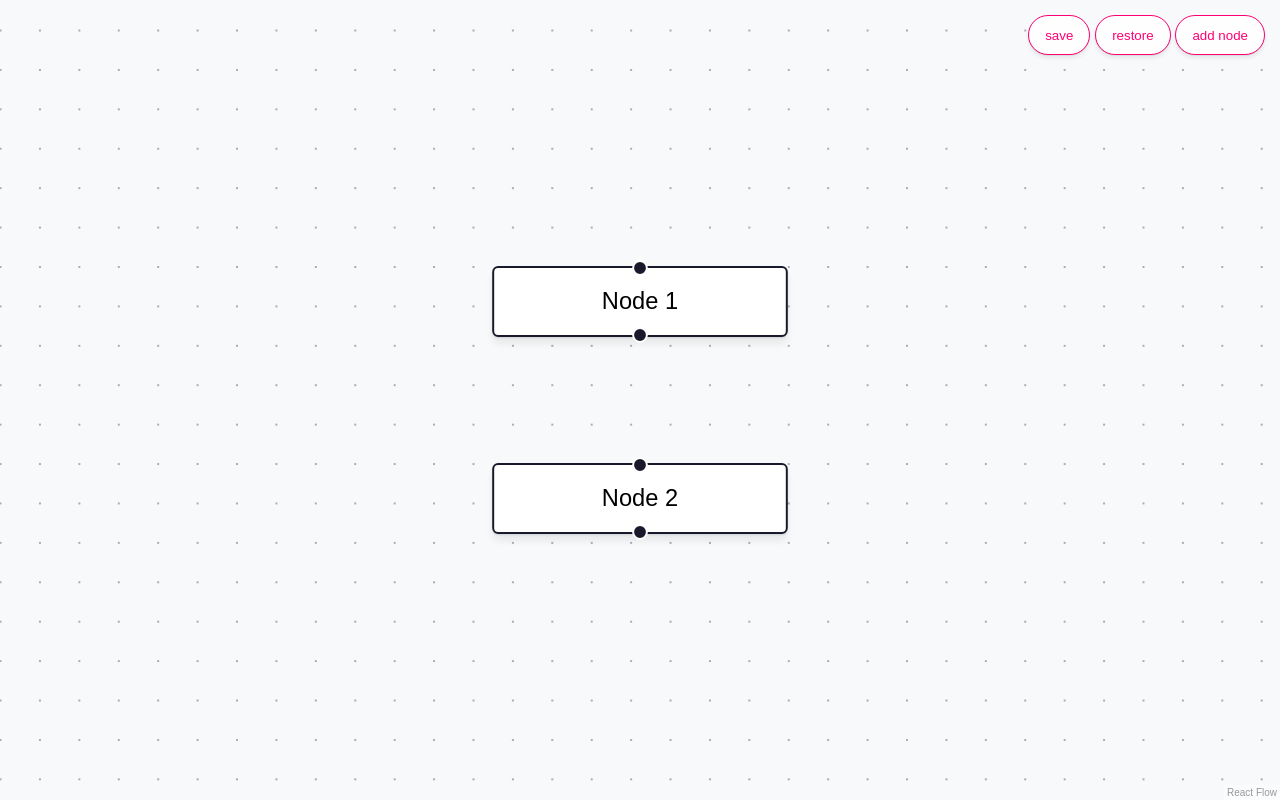
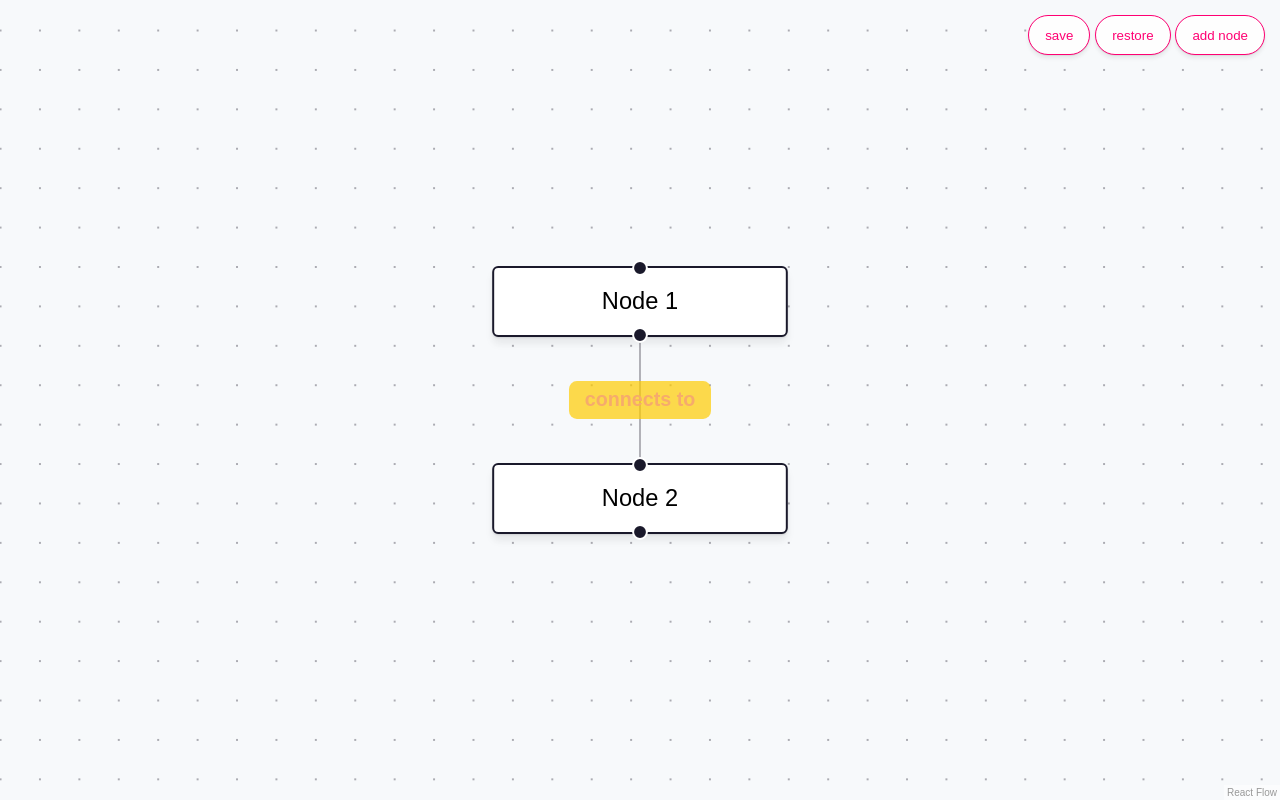
Before and after one commit to fb301/reactflow-neo4j, a React (Vite) app: page / in a window 1280 px wide. Built offline with nearby package versions, Linux system fonts and the light colour scheme.

Commit message:
added label for edges to prep data for neo4j

```diff
--- a/package.json
+++ b/package.json
@@ -8,7 +8,7 @@
     "build": "tsc -b && vite build",
     "lint": "eslint .",
     "preview": "vite preview",
-    "api": "cd api && uv run flask run --no-debugger"
+    "api": "cd api && uv run python api.py"
   },
   "dependencies": {
     "@xyflow/react": "^12.8.4",
--- a/src/App.tsx
+++ b/src/App.tsx
@@ -17,14 +17,25 @@ const getNodeId = () => crypto.randomUUID();
 
 const initialNodes = [
   {
-    id: crypto.randomUUID(),
+    id: "1",
     data: { label: "Node 1" },
     position: { x: 0, y: -50 },
   },
   { id: "2", data: { label: "Node 2" }, position: { x: 0, y: 50 } },
 ];
 
-const initialEdges = [{ id: "e1-2", source: "1", target: "2" }];
+const initialEdges = [
+  {
+    id: "e1-2",
+    source: "1",
+    target: "2",
+    label: "connects to",
+    labelStyle: { fill: "#f6ab6c", fontWeight: 700 },
+    labelBgPadding: [8, 4] as [number, number],
+    labelBgBorderRadius: 4,
+    labelBgStyle: { fill: "#ffcc00", fillOpacity: 0.7 },
+  },
+];
 
 const SaveRestore = () => {
   const [nodes, setNodes, onNodesChange] = useNodesState(initialNodes);
@@ -34,7 +45,25 @@ const SaveRestore = () => {
   const { setViewport } = useReactFlow();
 
   const onConnect = useCallback(
-    (params) => setEdges((eds) => addEdge(params, eds)),
+    (params) => {
+      // Prompt user for edge label when connecting nodes
+      const label = prompt(
+        "Enter a label for this connection:",
+        "connected to"
+      );
+
+      const newEdge = {
+        ...params,
+        id: `edge-${params.source}-${params.target}`,
+        label: label || "connected to",
+        labelStyle: { fill: "#f6ab6c", fontWeight: 700 },
+        labelBgPadding: [8, 4] as [number, number],
+        labelBgBorderRadius: 4,
+        labelBgStyle: { fill: "#ffcc00", fillOpacity: 0.7 },
+      };
+
+      setEdges((eds) => addEdge(newEdge, eds));
+    },
     [setEdges]
   );
   const onSave = useCallback(() => {
@@ -87,6 +116,34 @@ const SaveRestore = () => {
     restoreFlow();
   }, [setNodes, setEdges, setViewport]);
 
+  const onEdgeDoubleClick = useCallback(
+    (event, edge) => {
+      event.stopPropagation();
+      const newLabel = prompt("Edit edge label:", edge.label || "");
+
+      if (newLabel !== null) {
+        setEdges((edges) =>
+          edges.map((e) =>
+            e.id === edge.id
+              ? {
+                  ...e,
+                  label: newLabel,
+                  labelStyle: { fill: "#f6ab6c", fontWeight: 700 },
+                  labelBgPadding: [8, 4] as [number, number],
+                  labelBgBorderRadius: 4,
+                  labelBgStyle: {
+                    fill: "#ffcc00",
+                    fillOpacity: 0.7,
+                  },
+                }
+              : e
+          )
+        );
+      }
+    },
+    [setEdges]
+  );
+
   const onAdd = useCallback(() => {
     const newNode = {
       id: getNodeId(),
@@ -104,8 +161,10 @@ const SaveRestore = () => {
       nodes={nodes}
       edges={edges}
       onNodesChange={onNodesChange}
+      onEdgesChange={onEdgesChange}
       onInit={(instance) => setRfInstance(instance as any)}
       onConnect={onConnect}
+      onEdgeDoubleClick={onEdgeDoubleClick}
       fitView
       fitViewOptions={{ padding: 2 }}
     >
```
Also changed, not shown: api/data.json (added, +43 -0 lines).
